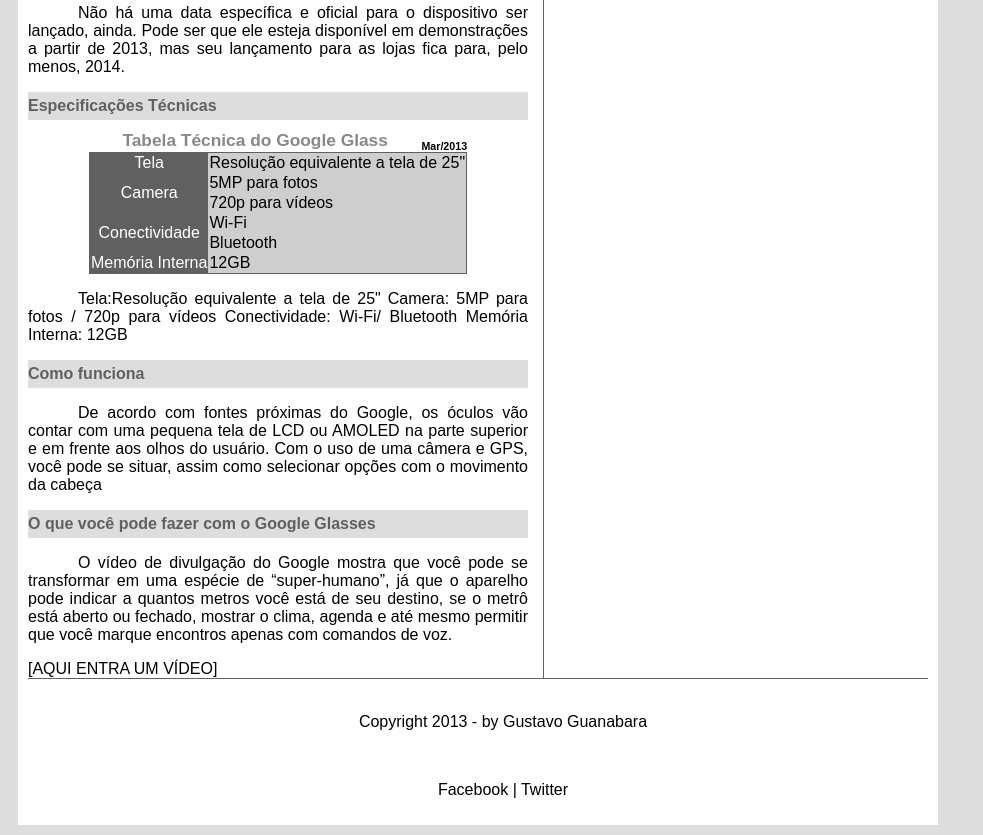
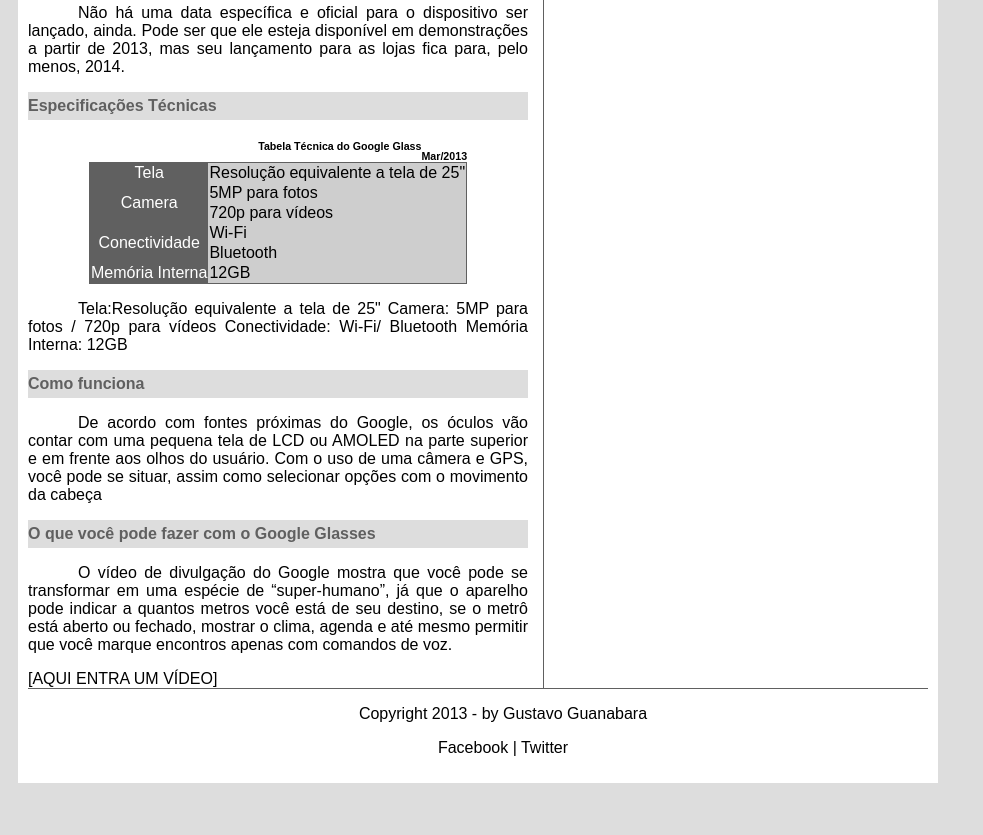
Before and after one commit to JamersonWalderson/Exercises-and-courses, a plain HTML site: page Curso-Html5-Guanabara/curso-html5-pacote01/projeto-glass-html5/index.html in a window 1280 px wide. Shown: the part 960-1795 px from the top of the page, without its empty margins (0-983 px from the left). After the commit the page ends 1753 px from the top, so only its background shows below. Drawn offline with Linux system fonts and the light colour scheme.

Commit message:
Update index.html
revisando alguns erros no código

```diff
--- a/Curso-Html5-Guanabara/curso-html5-pacote01/projeto-glass-html5/index.html
+++ b/Curso-Html5-Guanabara/curso-html5-pacote01/projeto-glass-html5/index.html
@@ -56,7 +56,7 @@
 
     <h2>Especificações Técnicas</h2>
     <table id="tabelaspec">
-    <caption> Tabela Técnica do Google Glass <span>Mar/2013</span </caption>
+    <caption> <span>Tabela Técnica do Google Glass <span>Mar/2013</span </caption>
         <tr><td class="ce">Tela</td><td class="cd">Resolução equivalente a tela de 25"</td></tr>
         <tr><td rowspan="2" class="ce">Camera</td> <td class="cd">5MP para fotos</td></tr>
         <tr><td class="cd">720p para vídeos</td></tr>
@@ -96,7 +96,7 @@
     </aside>
 
     <footer id="rodape">
-        <br><p>Copyright 2013 - by Gustavo Guanabara</p></br>
+        <p>Copyright 2013 - by Gustavo Guanabara</p>
         <p>Facebook | Twitter</p>
     </footer>
     </div>
```
